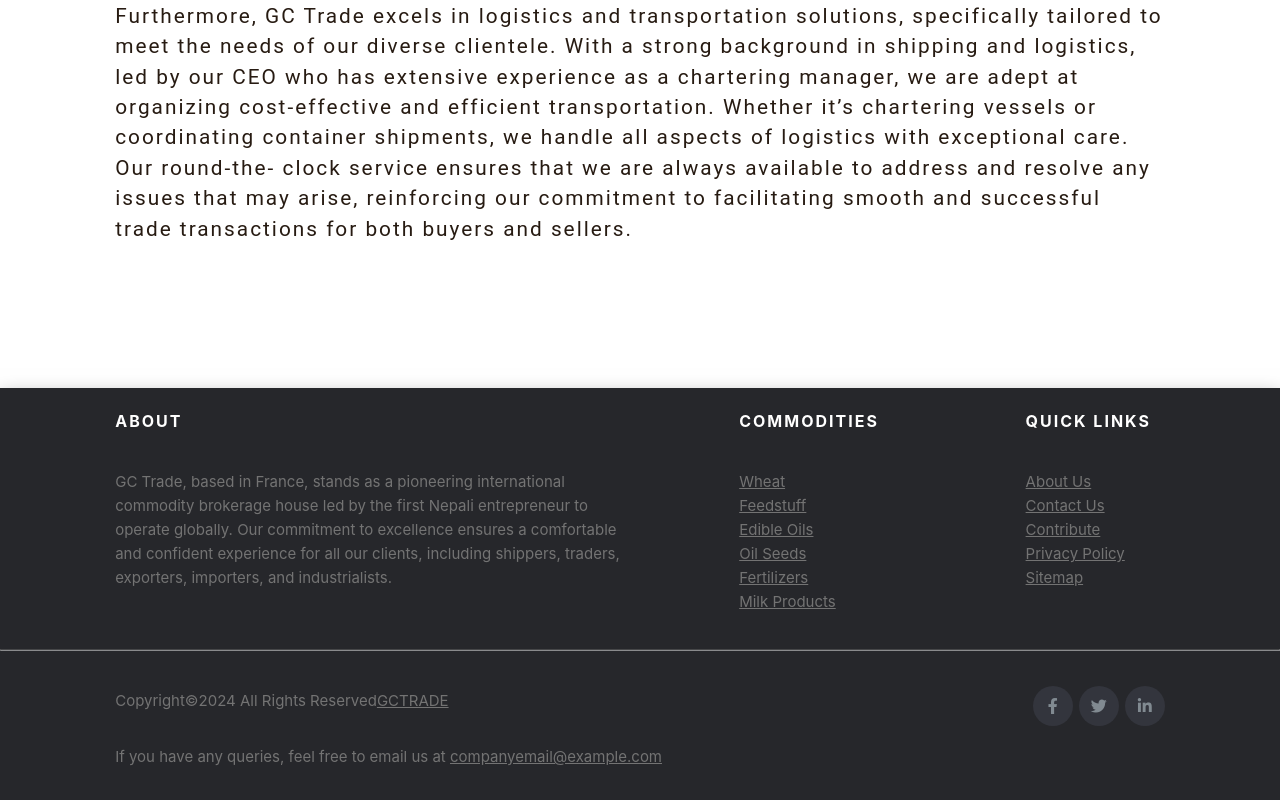
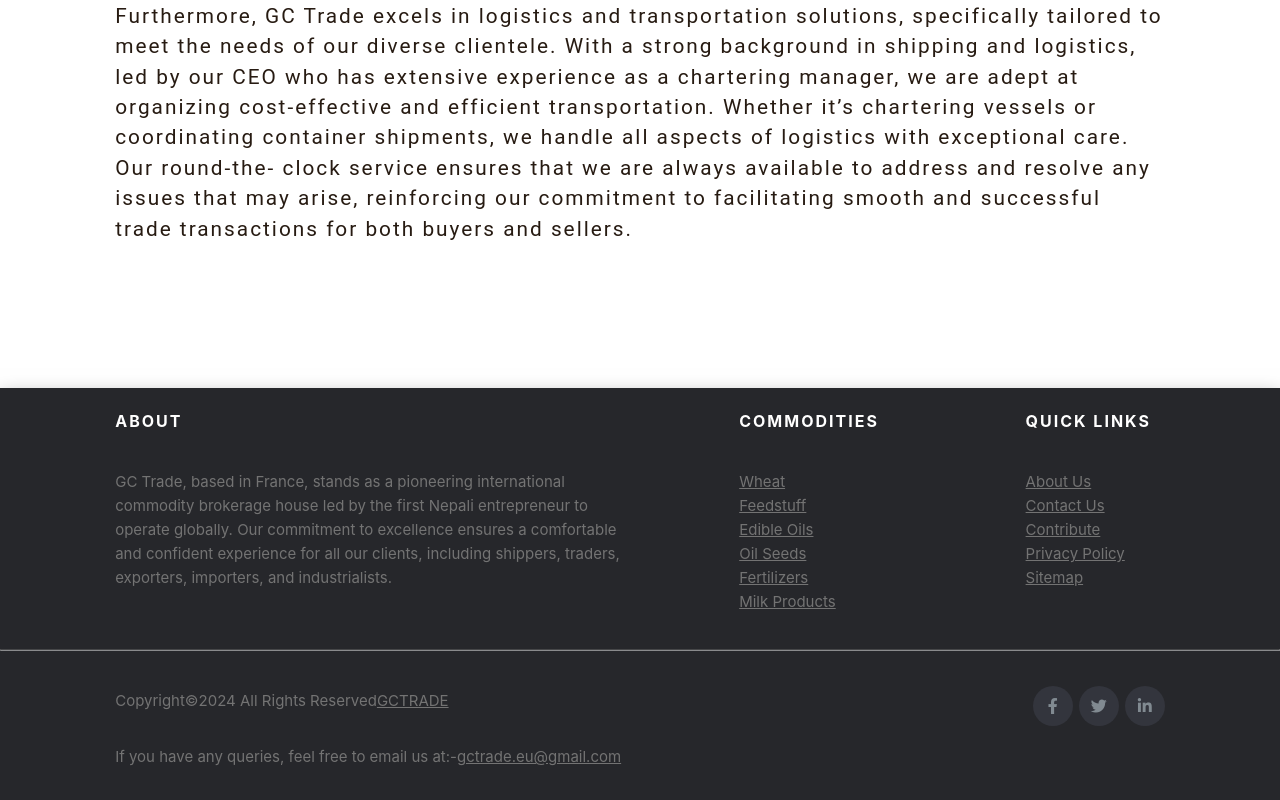
Before and after one commit to Mansish01/Trading_website, a React (Create React App) app: page / in a window 1280 px wide. Shown: the part 4620-5420 px from the top of the page. Built offline with nearby package versions, Linux system fonts and the light colour scheme.

Commit message:
final prototype of the website

```diff
--- a/package.json
+++ b/package.json
@@ -41,5 +41,8 @@
       "last 1 firefox version",
       "last 1 safari version"
     ]
+  },
+  "devDependencies": {
+    "gh-pages": "^6.1.1"
   }
 }
--- a/src/components/Footer.jsx
+++ b/src/components/Footer.jsx
@@ -63,7 +63,9 @@
       </div>
       </div>
 
-      <p className='email'>If you have any queries, feel free to email us at <a href="mailto:companyemail@example.com">companyemail@example.com</a></p>
+      <p className='email'>If you have any queries, feel free to email us at:-
+        <a href="https://mail.google.com/mail/?view=cm&fs=1&to=gctrade.eu@gmail.com" target="_blank" rel="noopener noreferrer">gctrade.eu@gmail.com</a>
+      </p>
     </footer>
   )
 }
--- a/src/index.css
+++ b/src/index.css
@@ -7,7 +7,7 @@
     sans-serif;
   -webkit-font-smoothing: antialiased;
   -moz-osx-font-smoothing: grayscale;
-  overflow-x: hidden !important;
+  /* overflow-x: hidden !important; */
 }
 
 
```
Also changed, not shown: 1 other file (tests, documents, lock files or other folders).
